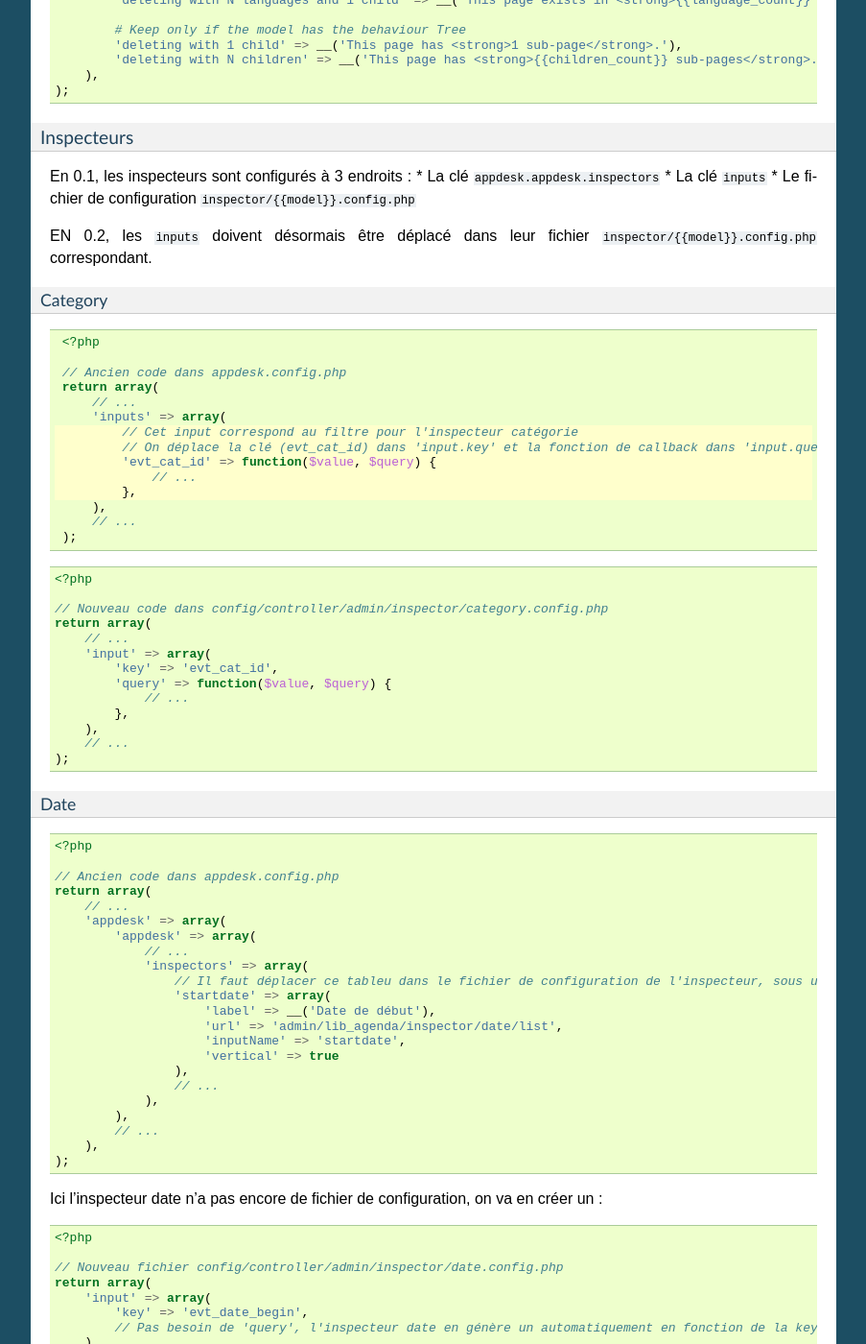
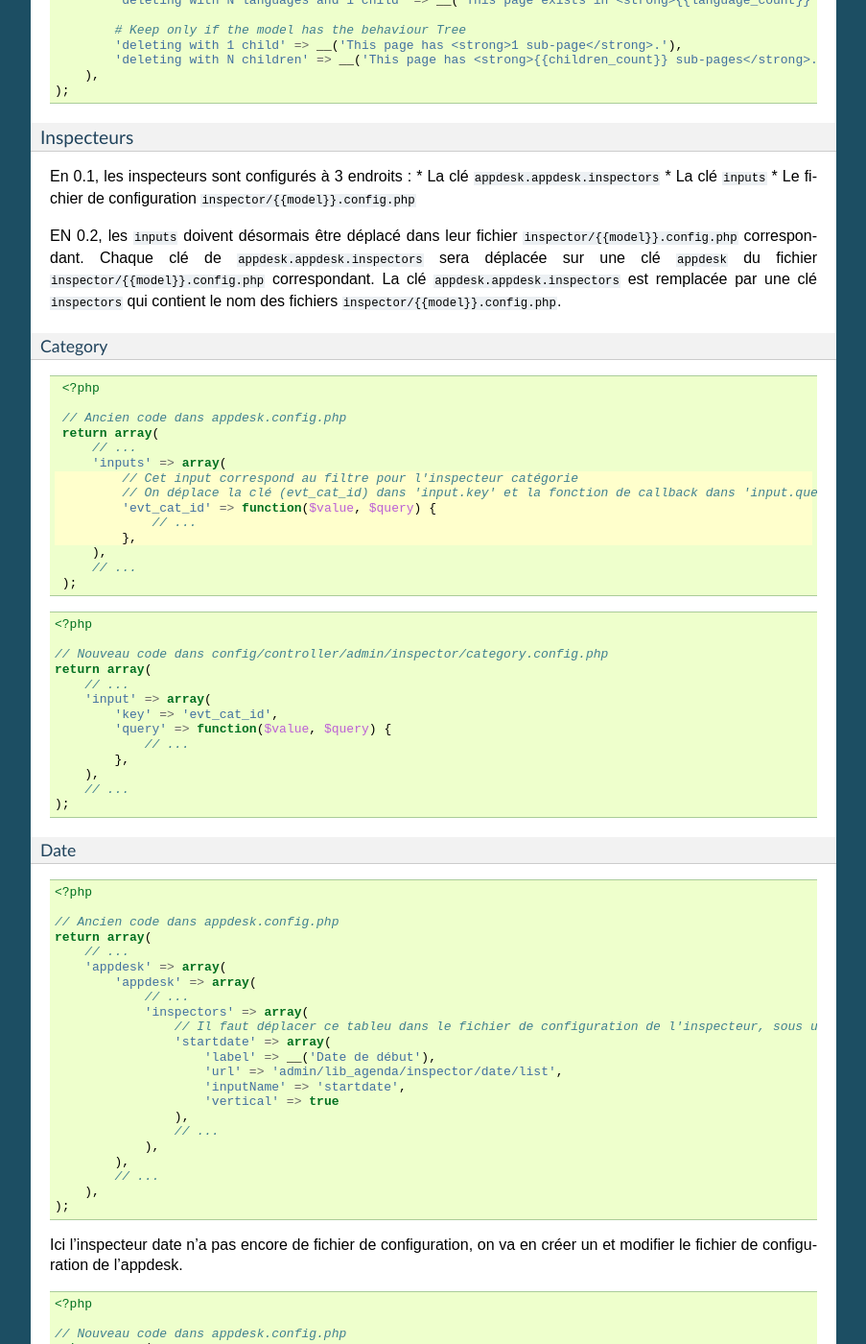
Before and after one commit to vrcAlbert/documentation-api, a Sphinx documentation site: the page built from source/release/migrate_from_0.1_to_0.2.rst, in a window 1280 px wide and 1400 px high, scrolled down 7026 px. Shown: the whole window at 96% size, without its empty margins (198-1101 px from the left). Built offline with Sphinx 7.4.7, drawn with Linux system fonts in a browser that asks for light colours; some of the changed text lies outside the part shown.

Commit message:
What becomes appdesk.config when using inspectors

```diff
--- a/source/release/migrate_from_0.1_to_0.2.rst
+++ b/source/release/migrate_from_0.1_to_0.2.rst
@@ -465,7 +465,8 @@ En 0.1, les inspecteurs sont configurés à 3 endroits :
 * Le fichier de configuration ``inspector/{{model}}.config.php``
 
 EN 0.2, les ``inputs`` doivent désormais être déplacé dans leur fichier ``inspector/{{model}}.config.php`` correspondant.
-
+Chaque clé de ``appdesk.appdesk.inspectors`` sera déplacée sur une clé ``appdesk`` du fichier ``inspector/{{model}}.config.php`` correspondant.
+La clé ``appdesk.appdesk.inspectors`` est remplacée par une clé ``inspectors`` qui contient le nom des fichiers ``inspector/{{model}}.config.php``.
 
 
 Category
@@ -536,8 +537,22 @@ Date
     );
 
 
-Ici l'inspecteur date n'a pas encore de fichier de configuration, on va en créer un :
+Ici l'inspecteur date n'a pas encore de fichier de configuration, on va en créer un et modifier le fichier de configuration de l'appdesk.
 
+
+.. code-block:: php
+
+    <?php
+
+    // Nouveau code dans appdesk.config.php
+    return array(
+        // ...
+        'inspectors' => array(
+	     'date',
+             // ...
+        ),
+        // ...
+    );
 
 .. code-block:: php
 
@@ -655,3 +670,17 @@ L'inspecteur ``published`` a déjà un fichier de configuration, complétons le
             ),
         ),
     );
+
+.. code-block:: php
+
+    <?php
+
+    // Nouveau code dans appdesk.config.php
+    return array(
+        // ...
+        'inspectors' => array(
+	     'published',
+             // ...
+        ),
+        // ...
+    );
```
